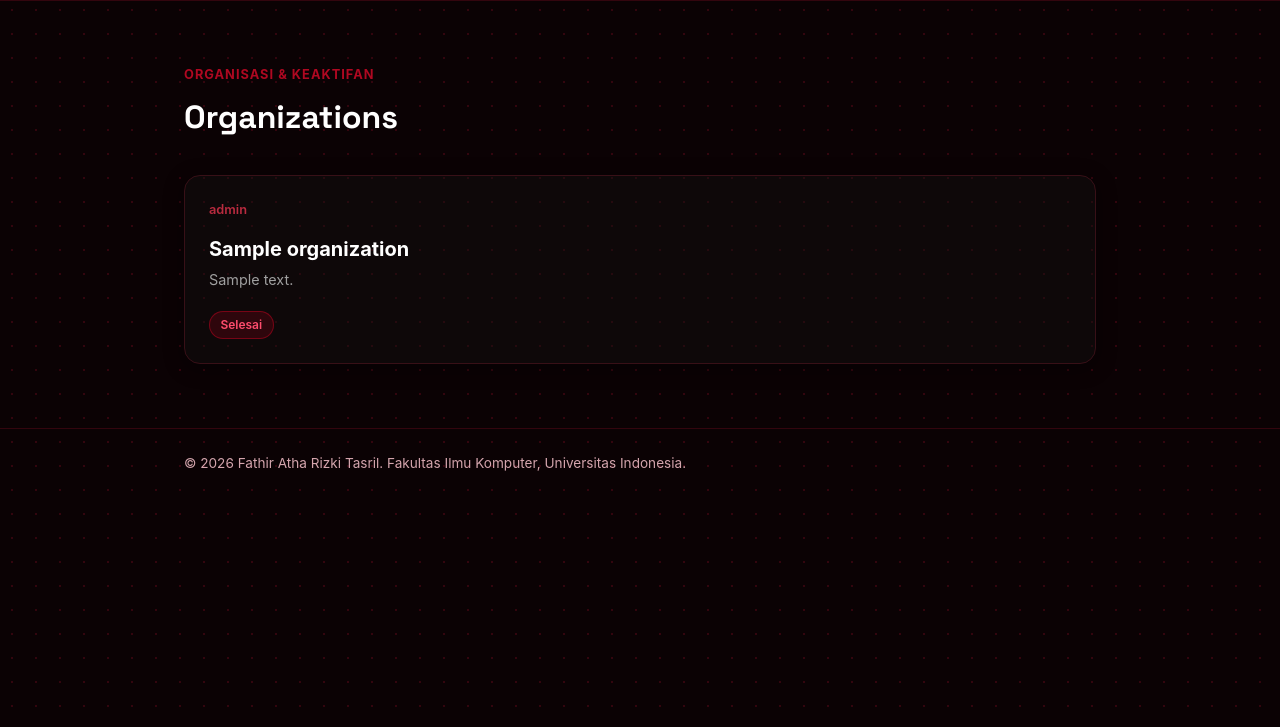
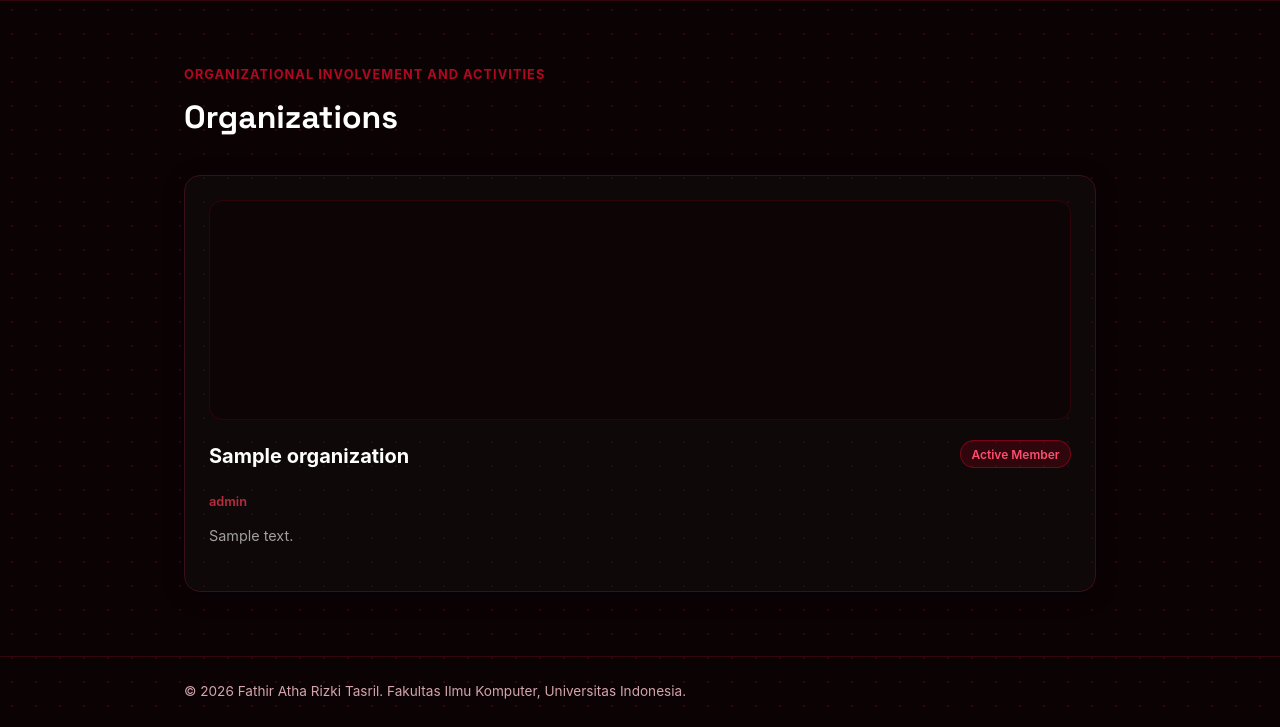
Before and after one commit to Fathir-athaa/myportofolio, a Django app: page /organization/ in a window 1280 px wide. Shown: the part 74-801 px from the top of the page. Run offline with Django 5.2, Linux system fonts and the light colour scheme; tables that the repository leaves empty hold one stand-in row (values such as "Sample post"); grey boxes marked "Sample" are stand-in pictures.

Commit message:
style(organization): align card layout and grid structure with experience page

```diff
--- a/main/admin.py
+++ b/main/admin.py
@@ -17,4 +17,4 @@ class ExperienceAdmin(admin.ModelAdmin):
 @admin.register(Organization)
 class OrganizationAdmin(admin.ModelAdmin):
     inlines = [OrganizationImageInline]
-    list_display = ('name', 'role', 'status')
+    list_display = ('name', 'role', 'status', 'is_active')
--- a/main/models.py
+++ b/main/models.py
@@ -39,6 +39,7 @@ class Organization(models.Model):
     name = models.CharField(max_length=200)
     role = models.CharField(max_length=100)
     status = models.CharField(max_length=50, default="Active Member")
+    is_active = models.BooleanField(default=True)
     description = models.TextField()
 
     def __str__(self):
--- a/main/views.py
+++ b/main/views.py
@@ -26,8 +26,9 @@ def show_experience(request):
     return render(request, "experience.html", context)
 
 def show_organization(request):
+    organizations = Organization.objects.all()
     context = {
-        "name": "Fathir Atha Rizki Tasril",
-        "organization_list": Organization.objects.all(),
+        'name': 'Fathir Atha Rizki Tasril',
+        'organization_list': organizations,
     }
-    return render(request, "organization.html", context)
+    return render(request, 'organization.html', context)
--- a/templates/organization.html
+++ b/templates/organization.html
@@ -27,19 +27,37 @@
     <main>
         <section class="experience-section" id="organization">
             <div class="container">
-                <p class="section-kicker">Organisasi & Keaktifan</p>
+                <p class="section-kicker">Organizational Involvement and Activities</p>
                 <h1>Organizations</h1>
+
                 <div class="experience-grid">
                     {% for org in organization_list %}
                     <article class="experience-card">
-                        <span class="experience-category">{{ org.role }}</span>
-                        <h2>{{ org.name }}</h2>
-                        <p class="experience-description">{{ org.description }}</p>
-                        {% if org.is_ongoing %}
-                            <p class="experience-status">Sedang berlangsung</p>
-                        {% else %}
-                            <p class="experience-status">Selesai</p>
-                        {% endif %}
+                        <div>
+                            <!-- Bagian Slider Foto -->
+                            {% if org.images.all %}
+                            <div class="exp-image">
+                                <div class="exp-slider-track">
+                                    {% for img in org.images.all %}
+                                    <img src="{{ img.image.url }}" alt="{{ org.name }} Photo">
+                                    {% endfor %}
+                                </div>
+                            </div>
+                            {% endif %}
+
+                            <div class="experience-header-row">
+                                <h2>{{ org.name }}</h2>
+                                {% if org.is_active %}
+                                <span class="experience-status">Active Member</span>
+                                {% else %}
+                                <span class="experience-status" style="background-color: rgba(255,255,255,0.05); color: #a0a0a0; border-color: rgba(255,255,255,0.1);">Completed</span>
+                                {% endif %}
+                            </div>
+                            <span class="experience-category">
+                                {{ org.role }}
+                            </span>
+                            <p class="experience-description">{{ org.description }}</p>
+                        </div>
                     </article>
                     {% empty %}
                     <p class="empty-state">Belum ada organisasi yang ditambahkan.</p>
```
Also changed, not shown: main/migrations/0006_organization_is_active.py (added), organization_images/Depor.jpeg (added), organization_images/Screenshot_2026-09-14_230921.png (added), organization_images/bem.jpeg (added), organization_images/bem.jpg (added), organization_images/bem_6494tMi.jpg (added), organization_images/depor1.jpeg (added), organization_images/depor1_Wsx4g8u.jpeg (added).
